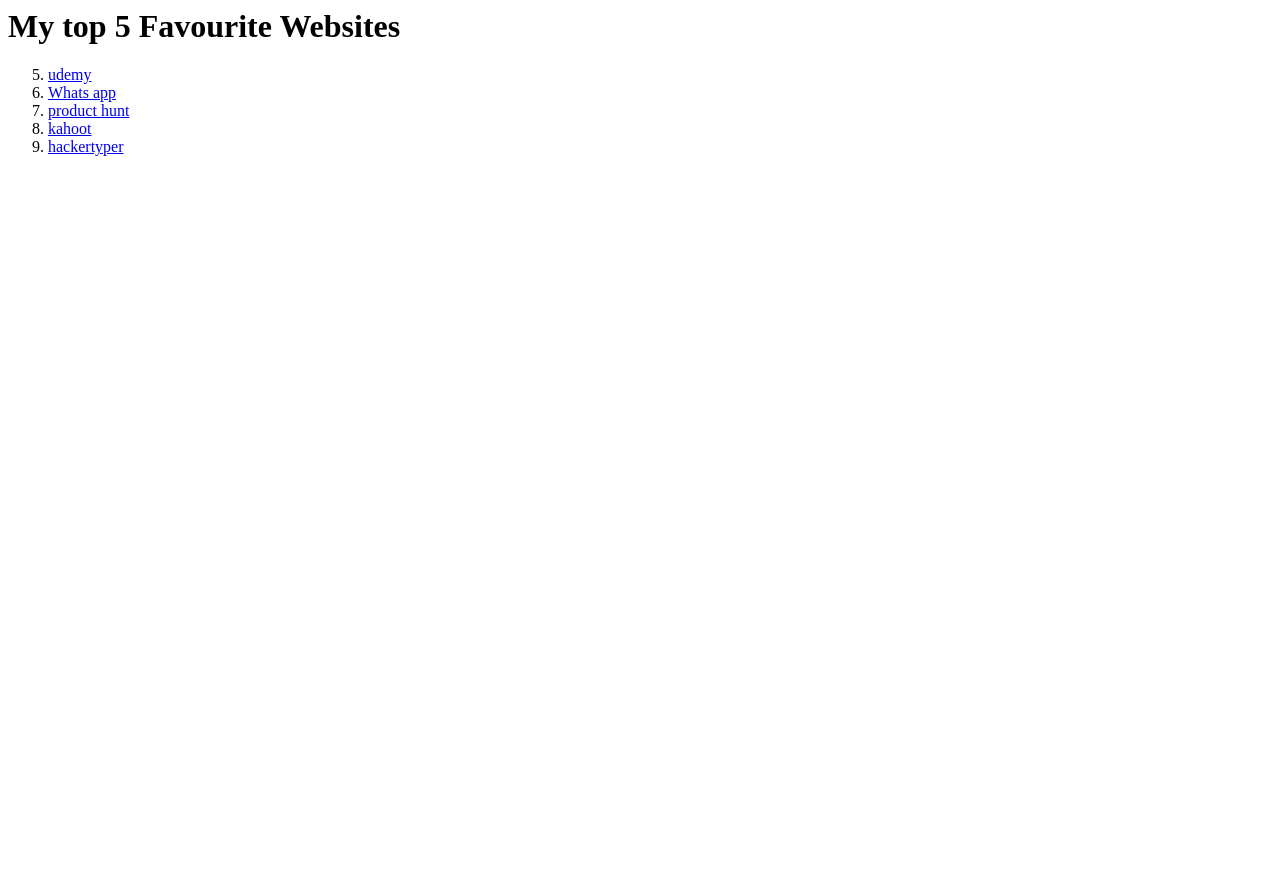
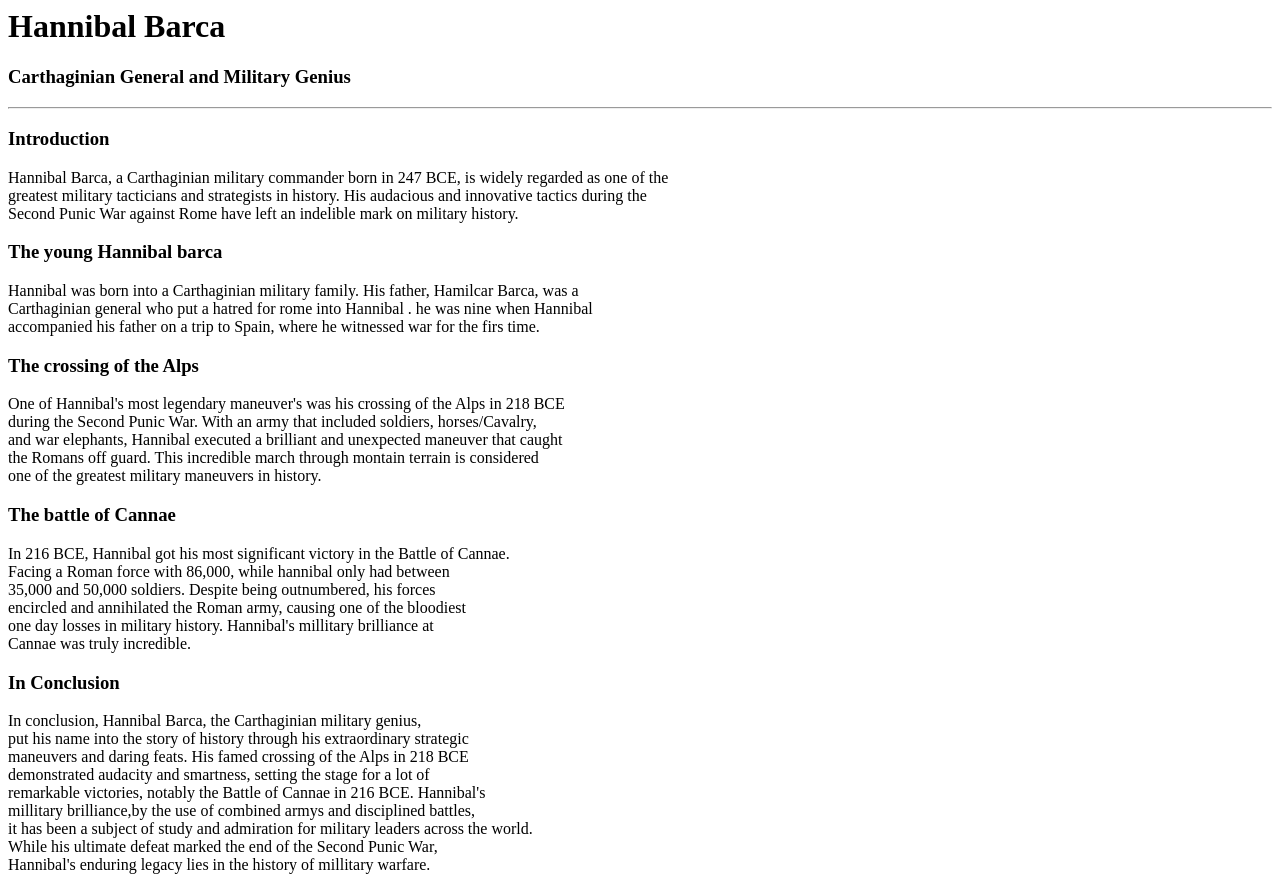
Before and after one commit to Flomega/.Hannibal-Barca., a plain HTML site: page index.html in a window 1280 px wide. Before the commit the page ends 800 px from the top, so only its background shows below. Drawn offline with Linux system fonts and the light colour scheme.

Commit message:
Update index.html

```diff
--- a/index.html
+++ b/index.html
@@ -1,9 +1,45 @@
-<h1>My top 5 Favourite Websites</h1>
-<!-- Write your code below -->
-<ol start="5">
-<li><a href="https://www.udemy.com/">udemy</a>
-<li><a href="https://www.whatsapp.web/">Whats app</a></li>
-<li><a href="https://www.producthunt.com/">product hunt </a></li>
-    <li><a href="https://www.kahoot.com/">kahoot</a></li>
-    <li><a href="https://www.hackertyper.com/">hackertyper</a></li>
-</ol>
+<h1>Hannibal Barca</h1>
+<h3>Carthaginian General and Military Genius</h3>
+<hr>
+<h3>Introduction</h3>
+<p>Hannibal Barca, a Carthaginian military commander born in 247 BCE,
+     is widely regarded as one of the <br>greatest military tacticians and
+     strategists in history. His audacious and innovative tactics during
+      the <br>Second Punic War against Rome have left an indelible mark on
+      military history.</p>
+
+      <h3>The young Hannibal barca</h3>
+      <p>Hannibal was born into a  Carthaginian military family.
+         His father, Hamilcar Barca, was a <br> Carthaginian general
+          who put a hatred for rome into Hannibal . he was nine when
+           Hannibal <br>accompanied his father on a trip to Spain,
+            where he witnessed war for the firs time.</p>
+            <h3> The crossing of the Alps</h3>
+            <p>One of Hannibal's most legendary maneuver's was his
+                crossing of the Alps in 218 BCE <br>during the Second Punic War.
+                 With an army that included soldiers, horses/Cavalry,<br> and war
+                 elephants, Hannibal executed a brilliant and unexpected maneuver
+                  that caught <br>the Romans off guard. This incredible march through
+                  montain terrain is considered<br> one of the greatest military
+                  maneuvers in history.</p>
+
+                  <h3>The battle of Cannae</h3>
+                  <p>In 216 BCE, Hannibal got his most significant victory in
+                     the Battle of Cannae. <br>Facing a  Roman force with 86,000,
+                     while hannibal only had between <br>35,000 and 50,000 soldiers.
+                     Despite being outnumbered, his forces <br>encircled and annihilated the
+                      Roman army, causing one of the bloodiest<br> one day  losses
+                       in military history. Hannibal's millitary brilliance at <br>Cannae was truly
+                       incredible.</p>
+
+        <h3>In Conclusion</h3>
+        <p>
+            In conclusion, Hannibal Barca, the Carthaginian military genius,<br>
+            put his name into the story of history through his extraordinary strategic<br>
+             maneuvers and daring feats. His famed crossing of the Alps in 218 BCE <br>demonstrated
+             audacity and smartness, setting the stage for a lot of <br>remarkable victories,
+             notably the Battle of Cannae in 216 BCE. Hannibal's <br>millitary brilliance,by
+              the  use of combined armys and disciplined battles,<br>it has been a subject
+              of study and admiration for military leaders across the world.<br> While his ultimate defeat
+               marked the end of the Second Punic War, <br>Hannibal's enduring legacy lies in the history
+               of millitary warfare.</p>
```
